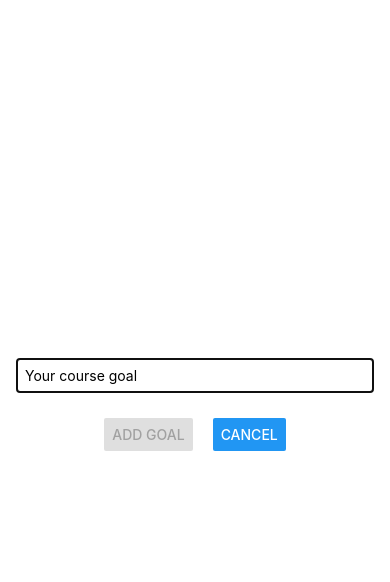
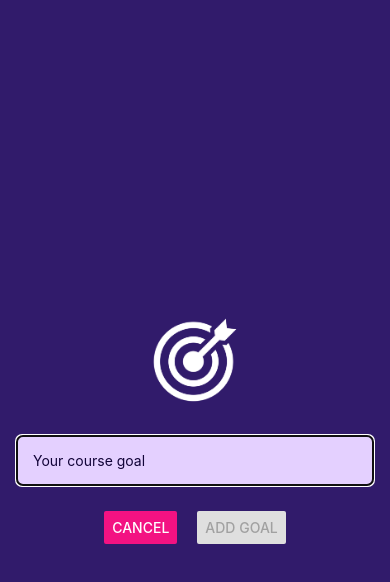
Before and after one commit to reynoldadade/RnCourse, a React Native app: screen / in a window 390 px wide. Both pictures are taken after a click on the button "ADD NEW GOAL". Shown: the top 582 px of the page. Built offline with nearby package versions, Linux system fonts and the light colour scheme.

Commit message:
final changes

```diff
--- a/App.js
+++ b/App.js
@@ -31,10 +31,12 @@
         })
     }
     return (
+        <>
+            <StatusBar style="light" />
             <View style={styles.appContainer}>
                 <Button
                     title="Add New Goal"
-                color="#5e08cc"
+                    color="#a065ec"
                     onPress={startAddGoalHandler}
                 />
 
@@ -55,9 +57,8 @@
                         )}
                     />
                 </View>
-
-            <StatusBar style="auto" />
             </View>
+        </>
     )
 }
 
@@ -67,6 +68,8 @@
         paddingTop: 50,
         paddingHorizontal: 16,
         flex: 1,
+        rowGap: 16,
+        backgroundColor: '#1e085a',
     },
 
     goalsContainer: {
--- a/app.json
+++ b/app.json
@@ -6,6 +6,7 @@
         "orientation": "portrait",
         "icon": "./assets/icon.png",
         "userInterfaceStyle": "light",
+        "backgroundColor": "#1e085a",
         "newArchEnabled": true,
         "splash": {
             "image": "./assets/splash-icon.png",
--- a/components/GoalInput.js
+++ b/components/GoalInput.js
@@ -1,5 +1,5 @@
 import { useState } from 'react'
-import { View, TextInput, Button, StyleSheet, Modal } from 'react-native'
+import { View, TextInput, Button, StyleSheet, Modal, Image } from 'react-native'
 
 export default function GoalInput({ onAddGoal, visible, onEndGoal }) {
     const [enteredGoalText, setEnteredGoalText] = useState('')
@@ -14,6 +14,10 @@
     return (
         <Modal visible={visible} animationType="slide">
             <View style={styles.inputContainer}>
+                <Image
+                    style={styles.image}
+                    source={require('../assets/images/goal.png')}
+                />
                 <TextInput
                     placeholder="Your course goal"
                     style={styles.textInput}
@@ -23,13 +27,18 @@
                 <View style={styles.buttonContainer}>
                     <View style={styles.button}>
                         <Button
+                            title="Cancel"
+                            onPress={onEndGoal}
+                            color="#f31282"
+                        />
+                    </View>
+                    <View style={styles.button}>
+                        <Button
                             title="Add Goal"
                             onPress={addGoalHandler}
                             disabled={enteredGoalText === ''}
+                            color="#b180f0"
                         />
-                    </View>
-                    <View style={styles.button}>
-                        <Button title="Cancel" onPress={onEndGoal} />
                     </View>
                 </View>
             </View>
@@ -42,17 +51,18 @@
         justifyContent: 'center',
         rowGap: 5,
         alignItems: 'center',
-        marginBottom: 24,
-        borderBottomWidth: 1,
-        borderBottomColor: '#cccccc',
         flex: 1,
         padding: 16,
+        backgroundColor: '#311b6b',
     },
     textInput: {
         borderWidth: 1,
-        borderColor: '#cccccc',
+        borderColor: '#e4d0ff',
+        backgroundColor: '#e4d0ff',
+        borderRadius: 6,
         width: '100%',
-        padding: 8,
+        padding: 16,
+        color: '#120438',
     },
     buttonContainer: {
         marginTop: 10,
@@ -65,4 +75,9 @@
     button: {
         padding: 10,
     },
+    image: {
+        width: 100,
+        height: 100,
+        margin: 20,
+    },
 })
```
Also changed, not shown: assets/images/goal.png (added). Lines whose indentation alone changed are shown as unchanged.
